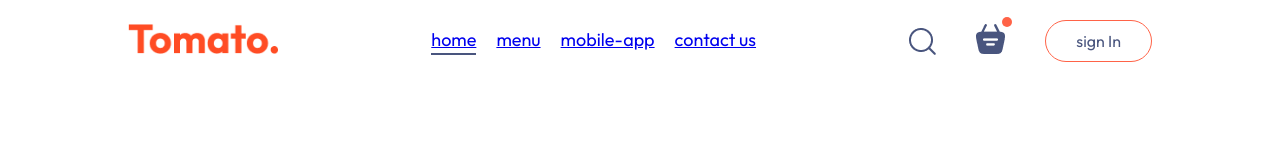
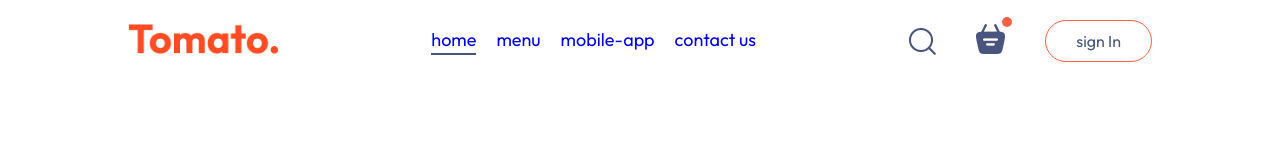
Before and after one commit to Akashkhandekar-git/Foodie, a React (Vite) app in the folder Foodie/: page /placeorder in a window 1280 px wide. Shown: the top 160 px of the page. Built offline with nearby package versions, Linux system fonts and the light colour scheme.

Commit message:
Footer and Navbar Updated

```diff
--- a/Foodie/src/Component/Footer/Footer.css
+++ b/Foodie/src/Component/Footer/Footer.css
@@ -24,7 +24,7 @@
 
 
 }
-.footer-content-left li, .footer-content-center li .footer-content-right li{
+.footer-content-left li, .footer-content-center li,  .footer-content-right li{
     list-style: none;
     margin-bottom: 10px;
     cursor: pointer;
--- a/Foodie/src/Component/Navbar/Navbar.css
+++ b/Foodie/src/Component/Navbar/Navbar.css
@@ -16,7 +16,7 @@
 }
 
 .navbar-menu a{
-  list-style-type: none;
+  text-decoration: none;
 }
 .navbar-right {
   display: flex;
```
